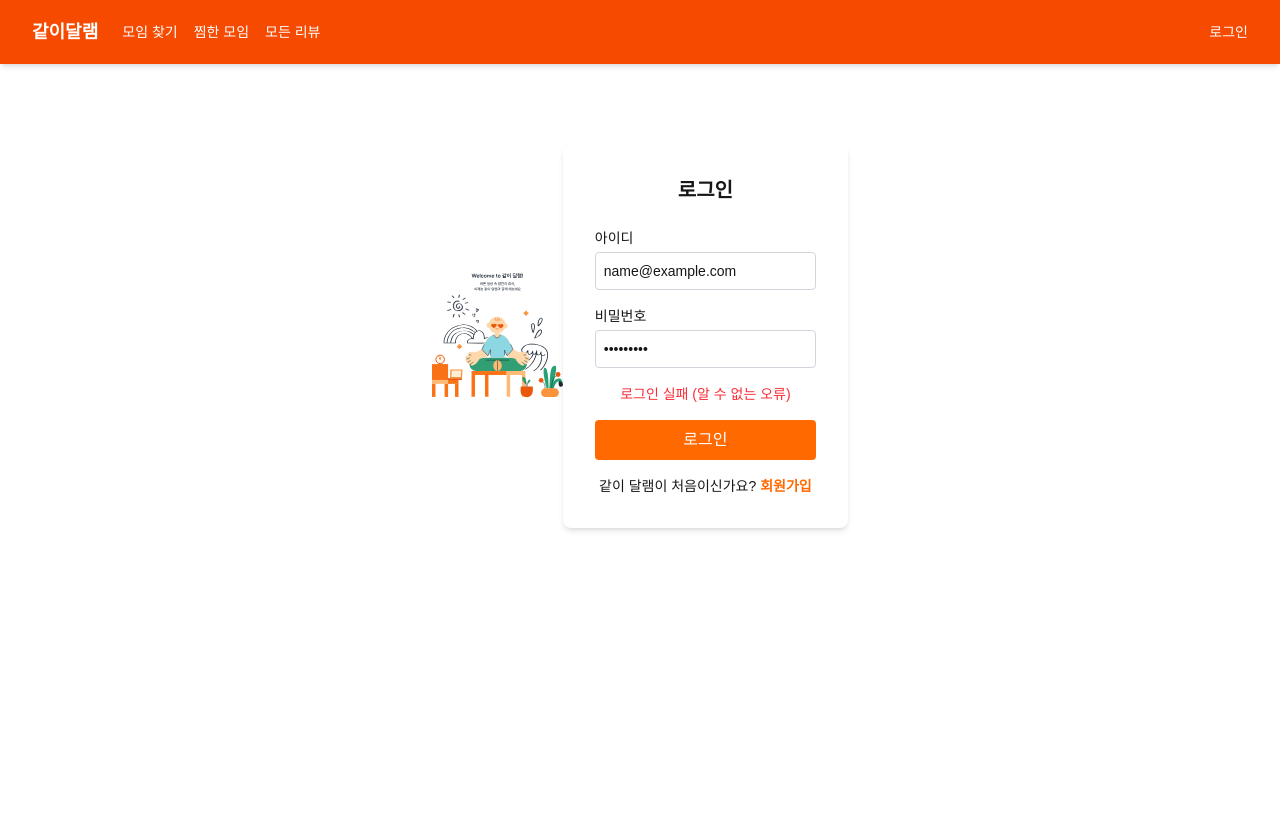
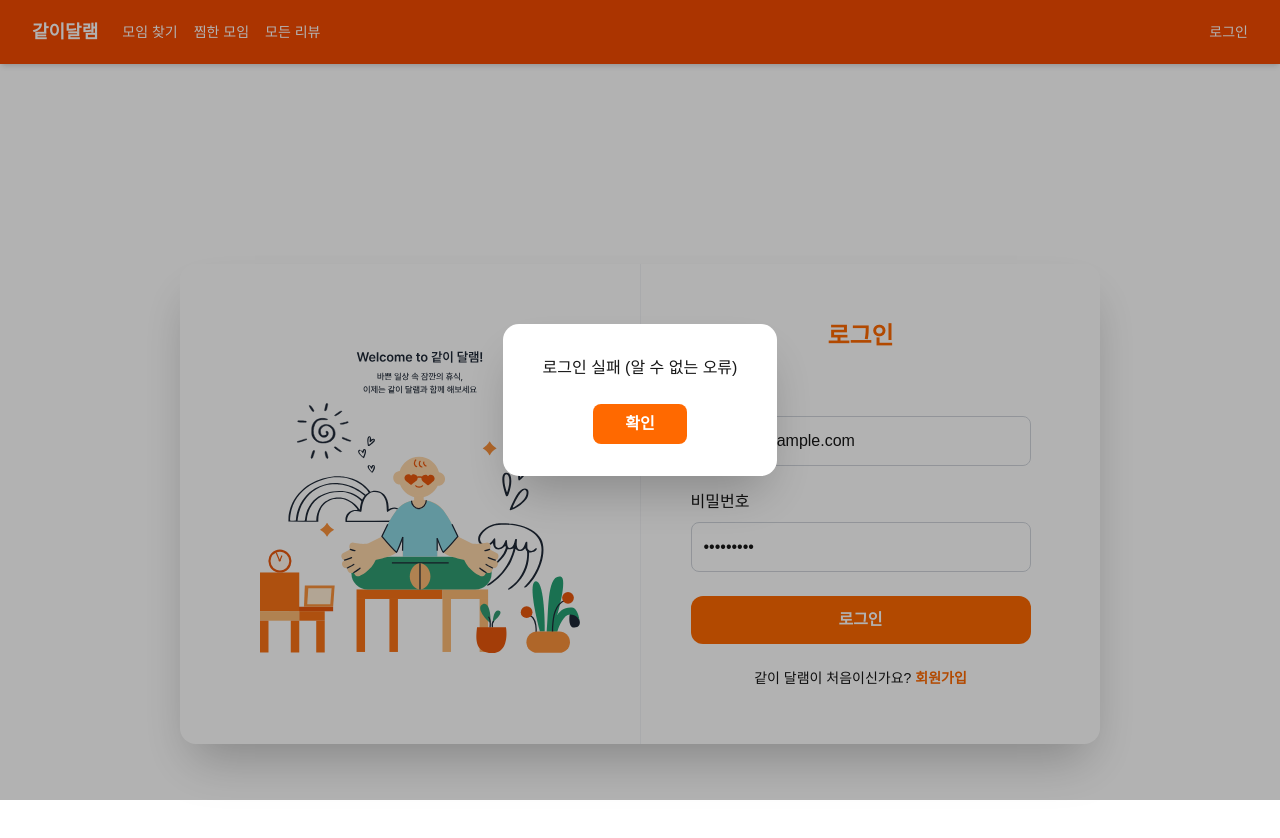
Before and after one commit to BAEEUNJi97/gathr, a Next.js app: page /login in a window 1280 px wide. Both pictures are taken after typing "name@example.com", "Sample123" into the empty fields and a click on the button "로그인". Shown: the top 838 px of the page. Before the commit the page ends 800 px from the top, so only its background shows below. Built offline with nearby package versions, Linux system fonts and the light colour scheme; no server answers.

Commit message:
feat: 로그인/회원가입 AlertModal 적용 및 에러 안내 UX 개선, input 테두리 스타일 통일, 중복 안내 이슈 해결

```diff
--- a/src/app/login/page.tsx
+++ b/src/app/login/page.tsx
@@ -5,8 +5,6 @@ import LoginForm from "@/components/auth/LoginForm";
 
 export default function LoginPage() {
   return (
-    <div className="max-w-md mx-auto py-10">
       <LoginForm />
-    </div>
   );
 }
--- a/src/app/signup/page.tsx
+++ b/src/app/signup/page.tsx
@@ -5,8 +5,6 @@ import SignupForm from "@/components/auth/SignupForm";
 
 export default function SignupPage() {
   return (
-    <div className="max-w-md mx-auto py-10">
       <SignupForm />
-    </div>
   );
 }
--- a/src/components/auth/LoginForm.tsx
+++ b/src/components/auth/LoginForm.tsx
@@ -1,19 +1,25 @@
 "use client";
 
 import { useContext, useState } from 'react';
+import { useRouter } from 'next/navigation';
 import { AuthContext } from '@/contexts/AuthProvider';
 import Image from 'next/image';
 import axios from 'axios';
+import AlertModal from '@/components/common/AlertModal';
 
 export default function LoginForm() {
   const { signin } = useContext(AuthContext);
+  const router = useRouter();
 
   const [form, setForm] = useState({
     email: '',
     password: '',
   });
 
-  const [error, setError] = useState('');
+  // 모달 상태
+  const [modalOpen, setModalOpen] = useState(false);
+  const [modalMsg, setModalMsg] = useState('');
+  const [isSuccess, setIsSuccess] = useState(false);
 
   const handleChange = (e: React.ChangeEvent<HTMLInputElement>) => {
     const { name, value } = e.target;
@@ -22,79 +28,98 @@ export default function LoginForm() {
 
   const handleSubmit = async (e: React.FormEvent) => {
     e.preventDefault();
-    setError('');
     if (!form.email || !form.password) {
-      setError('이메일과 비밀번호를 모두 입력해주세요.');
+      setModalMsg('이메일과 비밀번호를 모두 입력해주세요.');
+      setIsSuccess(false);
+      setModalOpen(true);
       return;
     }
 
     try {
       await signin(form.email, form.password);
-    }catch (err: unknown) {
+      setModalMsg('로그인 성공! 메인 페이지로 이동합니다.');
+      setIsSuccess(true);
+      setModalOpen(true);
+    } catch (err: unknown) {
+      let msg = '로그인 실패 (알 수 없는 오류)';
       if (axios.isAxiosError(err) && err.response) {
-        setError(err.response.data?.message ?? '로그인 실패');
-      } else {
-        setError('로그인 실패 (알 수 없는 오류)');
+        msg = err.response.data?.message || '이메일 또는 비밀번호를 다시 확인해주세요.';
       }
+      setModalMsg(msg);
+      setIsSuccess(false);
+      setModalOpen(true);
+    }
+  };
+
+  // 모달 닫기 핸들러
+  const handleModalClose = () => {
+    setModalOpen(false);
+    if (isSuccess) {
+      router.push('/'); // 메인 페이지로 이동!
     }
   };
 
   return (
-    <div className="flex flex-col items-center md:flex-row md:justify-center px-4 py-10">
-      <div className="w-full md:w-1/2 flex justify-center mb-10 md:mb-0">
+    <div className="flex justify-center items-center min-h-[90vh] bg-white px-4 mt-20">
+      <div className="flex flex-col md:flex-row items-center justify-center bg-white rounded-2xl shadow-2xl p-0 overflow-hidden w-full max-w-[920px]">
+        {/* 왼쪽: Welcome + 이미지 */}
+        <div className="flex flex-col justify-center items-center py-14 px-10 flex-1 min-w-[350px] max-w-[440px]">
           <Image
             src="/login.svg"
             alt="같이달램 일러스트"
-          width={300}
-          height={300}
-          priority
+            width={320}
+            height={320}
+            className="mx-auto"
           />
         </div>
-
+        {/* 오른쪽: 로그인 폼 */}
+        <div className="flex flex-col justify-center items-center py-14 px-10 flex-1 min-w-[350px] max-w-[440px] border-l border-gray-100 bg-white">
           <form
             onSubmit={handleSubmit}
-        className="w-full max-w-md bg-white p-8 rounded-lg shadow-md"
+            className="w-full max-w-[340px] flex flex-col"
           >
-        <h2 className="text-xl font-bold mb-6 text-center">로그인</h2>
-
-        <div className="mb-4">
-          <label className="block mb-1 text-sm font-medium">아이디</label>
+            <h2 className="text-2xl font-bold mb-8 text-center text-orange-500 ">로그인</h2>
+            <div className="mb-6">
+              <label className="block mb-2 text-base font-medium">아이디</label>
               <input
                 type="email"
                 name="email"
                 value={form.email}
                 onChange={handleChange}
                 placeholder="이메일을 입력해주세요"
-            className={`w-full border p-2 rounded text-sm ${error.includes('이메일') ? 'border-red-500' : 'border-gray-300'}`}
+                className="w-full border p-3 rounded-lg text-base outline-none focus:border-orange-400 transition border-gray-300"
               />
             </div>
-
-        <div className="mb-4">
-          <label className="block mb-1 text-sm font-medium">비밀번호</label>
+            <div className="mb-6">
+              <label className="block mb-2 text-base font-medium">비밀번호</label>
               <input
                 type="password"
                 name="password"
                 value={form.password}
                 onChange={handleChange}
                 placeholder="비밀번호를 입력해주세요"
-            className={`w-full border p-2 rounded text-sm ${error.includes('비밀번호') ? 'border-red-500' : 'border-gray-300'}`}
+                className="w-full border p-3 rounded-lg text-base outline-none focus:border-orange-400 transition border-gray-300"
               />
             </div>
-
-        {error && <p className="text-sm text-red-500 mb-4 text-center">{error}</p>}
-
             <button
               type="submit"
-          className="w-full bg-orange-500 text-white py-2 rounded hover:bg-orange-600"
+              className="w-full bg-orange-500 text-white py-3 rounded-xl text-base font-bold hover:bg-orange-600 transition mb-4"
             >
               로그인
             </button>
-
-        <div className="mt-4 text-center text-sm">
+            <div className="mt-2 text-center text-sm">
               같이 달램이 처음이신가요?{' '}
-          <a href="/signup" className="text-orange-500 font-semibold">회원가입</a>
+              <a href="/signup" className="text-orange-500 font-semibold hover:underline">회원가입</a>
             </div>
           </form>
         </div>
+      </div>
+      {/* 알림 모달 */}
+      <AlertModal
+        open={modalOpen}
+        onClose={handleModalClose}
+        message={modalMsg}
+      />
+    </div>
   );
 }
--- /dev/null
+++ b/src/components/common/AlertModal.tsx
@@ -0,0 +1,25 @@
+// components/common/AlertModal.tsx
+export default function AlertModal({
+  open,
+  onClose,
+  message,
+}: {
+  open: boolean;
+  onClose: () => void;
+  message: string;
+}) {
+  if (!open) return null;
+  return (
+    <div className="fixed inset-0 bg-black/30 flex items-center justify-center z-50">
+      <div className="bg-white rounded-2xl shadow-2xl px-10 py-8 min-w-[260px] flex flex-col items-center">
+        <div className="mb-6 text-base text-center">{message}</div>
+        <button
+          onClick={onClose}
+          className="bg-orange-500 text-white px-8 py-2 rounded-lg font-bold hover:bg-orange-600 transition"
+        >
+          확인
+        </button>
+      </div>
+    </div>
+  );
+}
--- a/src/components/common/CreateMeetingButtonWithModal.tsx
+++ b/src/components/common/CreateMeetingButtonWithModal.tsx
@@ -5,24 +5,9 @@ import { useRouter } from 'next/navigation';
 import { AuthContext } from '@/contexts/AuthProvider';
 
 import CreateMeetingModal from '@/components/gatherings/create/CreateMeetingModal';
+import AlertModal from '@/components/common/AlertModal';
 
 
-function AlertModal({ open, onClose, message }: { open: boolean; onClose: () => void; message: string }) {
-  if (!open) return null;
-  return (
-    <div className="fixed inset-0 z-50 flex items-center justify-center bg-black/30">
-      <div className="bg-white rounded-xl p-6 min-w-[220px] shadow-lg text-center">
-        <div className="mb-5 text-base text-gray-900">{message}</div>
-        <button
-          onClick={onClose}
-          className="bg-orange-500 text-white rounded-lg px-6 py-2 hover:bg-orange-600 transition"
-        >
-          확인
-        </button>
-      </div>
-    </div>
-  );
-}
 
 export default function CreateMeetingButtonWithModal() {
   const { token } = useContext(AuthContext);
--- a/src/components/gatherings/list/FilterHeader.tsx
+++ b/src/components/gatherings/list/FilterHeader.tsx
@@ -4,14 +4,14 @@ import { ChevronDown, Sun, Umbrella, Calendar } from 'lucide-react';
 import { useState } from 'react';
 import CreateMeetingButtonWithModal from '@/components/common/CreateMeetingButtonWithModal';
 
-// 날짜 라벨 함수(네가 쓰던거!)
+// 날짜 라벨 함수
 function getDateLabel(date: string) {
   if (!date) return "날짜 전체";
   const [, mm, dd] = date.split('-');
   return `${Number(mm)}월 ${Number(dd)}일`;
 }
 
-// 정렬 옵션(최신순 X!)
+// 정렬 옵션
 const SORT_OPTIONS = [
   { value: "registrationEnd", label: "마감 임박" },
   { value: "participantCount", label: "참여 인원순" },
@@ -29,7 +29,7 @@ export default function FilterHeader() {
     ...prev, subTab: prev.subTab === type ? "" : type,
   }));
 
-  // 지역/날짜/정렬 핸들러(너가 쓰던거!)
+  // 지역/날짜/정렬 핸들러
   const handleLocation = (e: React.ChangeEvent<HTMLSelectElement>) =>
     setFilters(prev => ({ ...prev, location: e.target.value as "" | "건대입구" | "을지로3가" | "신림" | "홍대입구" }));
   const handleDate = (e: React.ChangeEvent<HTMLInputElement>) =>
@@ -45,8 +45,8 @@ export default function FilterHeader() {
   const [datePickerOpen, setDatePickerOpen] = useState(false);
 
   return (
-    <div className="mb-8">
-      {/* 🟠 인트로/만들기 버튼 */}
+    <div>
+      {/* /만들기 버튼 */}
       <div className="flex items-center justify-between mb-3">
         <div className="flex items-center gap-3">
           <div className="rounded-full bg-orange-50 w-14 h-14 flex items-center justify-center text-3xl">
@@ -86,7 +86,7 @@ export default function FilterHeader() {
         </button>
       </div>
 
-      {/* 🟠 서브탭 */}
+      {/* 서브탭 */}
       <div className="flex gap-2 mb-6">
         <button
           type="button"
@@ -111,7 +111,7 @@ export default function FilterHeader() {
         ))}
       </div>
 
-      {/* 🟠 필터라인(지역/날짜/정렬) - 구분선까지! */}
+      {/*  필터라인(지역/날짜/정렬) - 구분선까지! */}
       <div className="flex items-center gap-0 mb-3 py-4 border-b border-gray-200">
         {/* 지역 */}
         <div className="relative">
--- a/src/contexts/AuthProvider.tsx
+++ b/src/contexts/AuthProvider.tsx
@@ -91,7 +91,6 @@ export default function AuthProvider({ children }: { children: React.ReactNode }
       if (res.status === 200 && res.data?.token) {
         localStorage.setItem('token', res.data.token);
         setToken(res.data.token);
-        alert('로그인에 성공했습니다.');
         await fetchUser();
         router.replace(previousPath);
       }
@@ -115,7 +114,6 @@ export default function AuthProvider({ children }: { children: React.ReactNode }
         companyName,
       });
       if (res.status === 200) {
-        alert('회원가입이 완료되었습니다.');
         router.replace('/login');
       }
     } catch (err) {
@@ -161,7 +159,6 @@ export default function AuthProvider({ children }: { children: React.ReactNode }
   useEffect(() => {
     if (isLoading) return;
     if (!token && pathname.startsWith('/mypage')) {
-      alert('로그인이 필요합니다.');
       router.replace('/login');
     }
     if (pathname !== '/login' && !pathname.includes('/auth/')) {
```
Also changed, not shown: src/components/auth/SignupForm.tsx (+55 -21 lines). Lines whose indentation alone changed are shown as unchanged.
